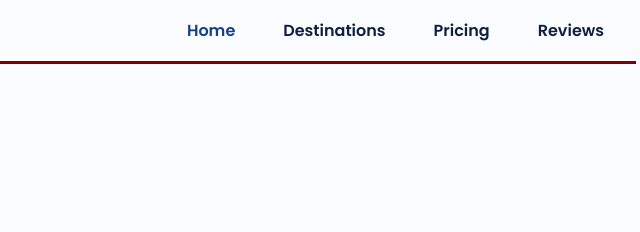
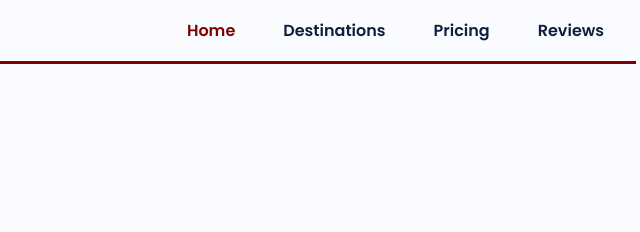
Before and after one commit to Rakindotcom/habiba_tours, a plain HTML site: page index.html in a window 1280 px wide. In both pictures the pointer is over the link "Home". Shown: the top 232 px of the page, 604-1244 px from the left. Drawn offline with nearby package versions, Linux system fonts and the light colour scheme; a web font is replaced by a local one.

Commit message:
Update link hover color to maroon for improved visibility

```diff
--- a/styles.css
+++ b/styles.css
@@ -116,7 +116,7 @@ nav {
 }
 
 .link a:hover {
-  color: var(--primary-color);
+  color: maroon;
 }
 
 header {
```
